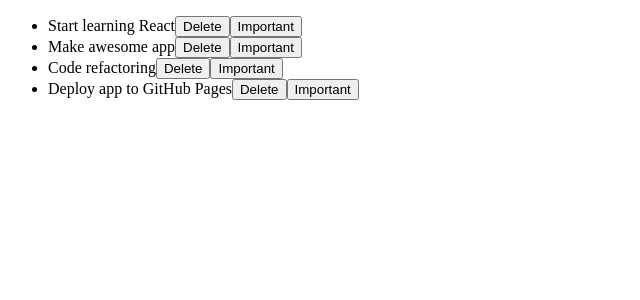
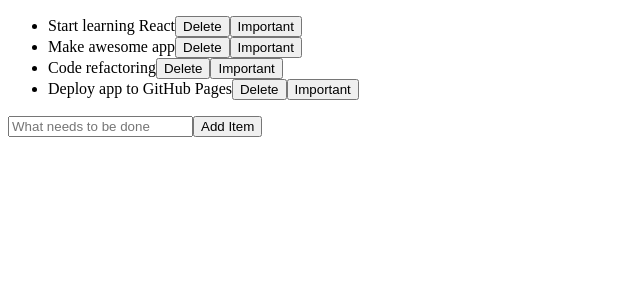
Before and after one commit to odyksa/TodoList-v-2, a React (Create React App) app: page / in a window 1280 px wide. Shown: the top 300 px of the page, without its empty margins (0-640 px from the left). Built offline with nearby package versions, Linux system fonts and the light colour scheme.

Commit message:
add addItemForm

```diff
--- a/src/App.jsx
+++ b/src/App.jsx
@@ -1,6 +1,7 @@
 import React, { Component } from 'react';
 
 import TodoList from './components/TodoList';
+import AddItemForm from './components/AddItemForm';
 
 class App extends Component {
     constructor() {
@@ -14,20 +15,36 @@ class App extends Component {
 
 
     createItem = (text) => {
-        console.log(this.idCount)
         return {
             label: text,
             important: false,
             id: this.idCount++
         }
-    }
+    };
+
+    addItem = (label) => {
+        const newItem = this.createItem(label);
+        const newArr = [...this.state.todos, newItem];
+
+        this.setState({
+            todos: newArr
+        });
+    };
+
+    deleteItem = (id) => {
+        const newArr = this.state.todos.filter((item) => item.id !== id);
+        this.setState({
+            todos: newArr
+        });
+    };
 
     render() {
         const { todos } = this.state;
 
         return (
             <div className="app">
-                <TodoList todos={todos} />
+                <TodoList todos={todos} onDeleteItem={this.deleteItem} />
+                <AddItemForm onAddItem={this.addItem}/>
             </div>
         );
     }
--- /dev/null
+++ b/src/components/AddItemForm/AddItemForm.jsx
@@ -0,0 +1,48 @@
+import React, { Component } from 'react';
+
+class AddItemForm extends Component {
+    constructor(props) {
+        super(props);
+        this.state = {
+            label: ''
+        };
+    }
+
+    handleChangeLabel = (e) => {
+        this.setState({
+            label: e.target.value
+        });
+    };
+
+    handleSubmit = (e) => {
+        e.preventDefault();
+        const { label } = this.state;
+        this.props.onAddItem(label);
+        this.setState({
+            label: ''
+        });
+    }
+
+    render() {
+
+
+        return (
+            <form
+                className="add-item-form"
+                onSubmit={this.handleSubmit}
+            >
+                <input
+                    type="text"
+                    placeholder="What needs to be done"
+                    onChange={this.handleChangeLabel}
+                    value={this.state.label}
+                />
+                <button>Add Item</button>
+            </form>
+        );
+    }
+}
+
+
+
+export default AddItemForm;
--- /dev/null
+++ b/src/components/AddItemForm/index.jsx
@@ -0,0 +1,3 @@
+import AddItemForm from './AddItemForm';
+
+export default AddItemForm;
--- a/src/components/TodoList/TodoList.jsx
+++ b/src/components/TodoList/TodoList.jsx
@@ -2,14 +2,14 @@ import React from 'react';
 
 import TodoListItem from '../../components/TodoListItem';
 
-function TodoList({ todos }) {
+function TodoList({ todos, onDeleteItem }) {
     const todoList = todos.map((item) => {
         const { id, ...rest } = item;
 
         return (
             <li key={id}>
                 <TodoListItem {...rest} />
-                <button>Delete</button>
+                <button onClick={() => onDeleteItem(id)}>Delete</button>
                 <button>Important</button>
             </li>
         );
```
